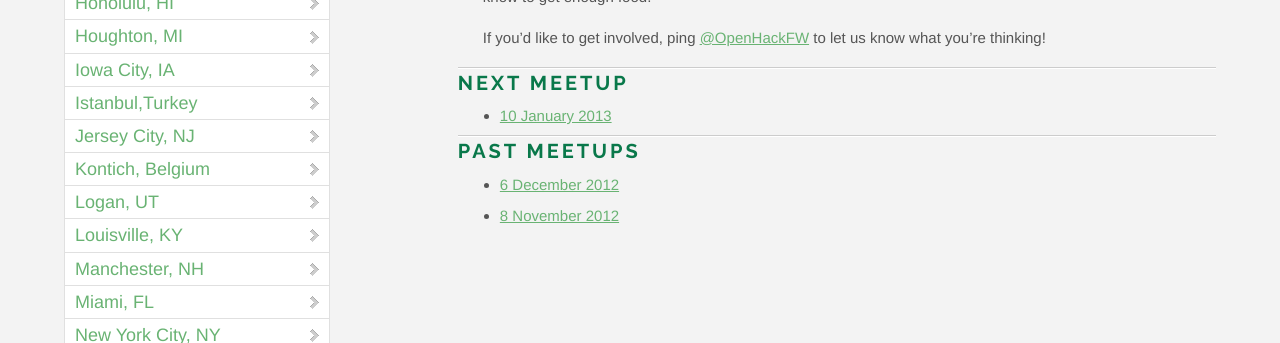
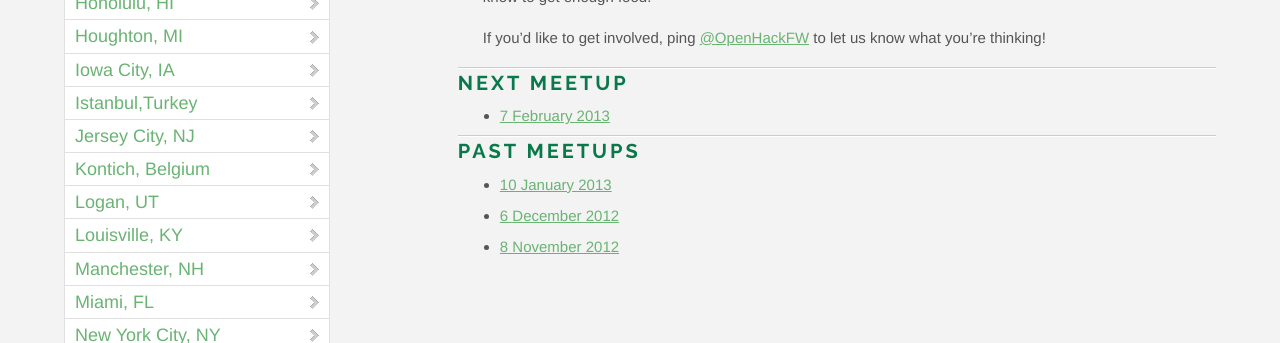
Before and after one commit to OpenHack/openhack.github.com, a Jekyll site: the page built from fortwayne/index.markdown, in a window 1280 px wide. Shown: the part 660-1003 px from the top of the page. Built offline with Jekyll 4.4.1, drawn with Linux system fonts in a browser that asks for light colours; nearby versions of some CDN libraries; Markdown is read by kramdown in place of the engine named in the settings; comment, search, counter and statistics services are not loaded.

Commit message:
Update Fort Wayne for February.

```diff
--- a/fortwayne/index.markdown
+++ b/fortwayne/index.markdown
@@ -22,9 +22,10 @@ you're thinking!
 
 ### Next meetup
 
-* [10 January 2013](http://openhackfw.eventbrite.com/)
+* [7 February 2013](http://openhackfw.eventbrite.com/)
 
 ### Past meetups
 
+* [10 January 2013](http://openhackfw-jan13.eventbrite.com/)
 * [6 December 2012](http://openhackfw-dec12.eventbrite.com/)
 * [8 November 2012](http://openhackfw-nov12.eventbrite.com/)
```
